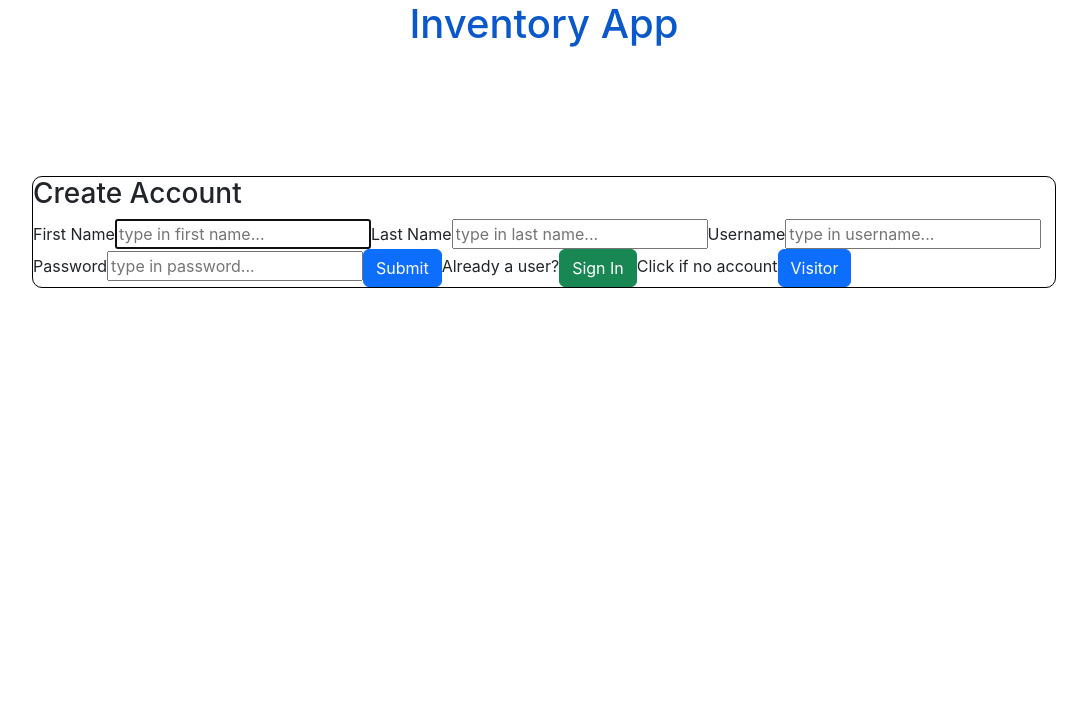
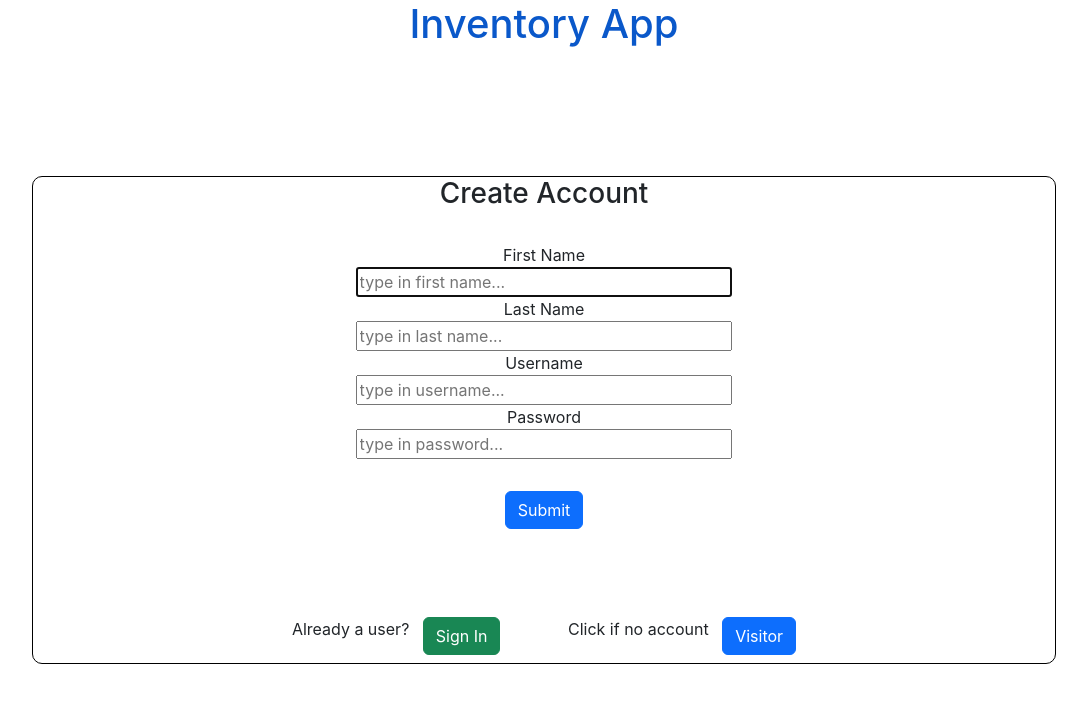
Before and after one commit to jangoflyte/z-prefix-frontend, a React (Create React App) app in the folder z-frontend/: page / in a window 1280 px wide. Shown: the top 702 px of the page, without its empty margins (96-1183 px from the left). Built offline with nearby package versions, Linux system fonts and the light colour scheme.

Commit message:
fixed somestyling

```diff
--- a/z-frontend/src/components/AddItem.js
+++ b/z-frontend/src/components/AddItem.js
@@ -2,6 +2,14 @@ import React, {useContext, useState} from 'react';
 import { InventoryContext } from '../App';
 import Button from "react-bootstrap/Button";
 import Modal from "react-bootstrap/Modal";
+import styled from 'styled-components';
+
+const StyledBody = styled.div`
+  display: flex;
+  justify-content: center;
+  flex-wrap: wrap;
+  flex-direction: column;
+`
 
 const AddItemModal = (props) => {
     const {currentUser} = useContext(InventoryContext);
@@ -42,6 +50,7 @@ const AddItemModal = (props) => {
         <Modal.Title id="contained-modal-title-vcenter">Add Item</Modal.Title>
       </Modal.Header>
       <Modal.Body>
+        <StyledBody>
           <label htmlFor="name">Item Name</label>
           <input
             type="text"
@@ -61,10 +70,13 @@ const AddItemModal = (props) => {
             name="quantity"
             onChange={(e) => setQuantity(e.target.value)}
           ></input>
+        </StyledBody>
       </Modal.Body>
       <Modal.Footer>
         <Button onClick={props.onHide}>Close</Button>
-        <Button variant="success" onClick={() => handleAddItem()}>Add</Button>
+        <Button variant="success" onClick={() => handleAddItem()}>
+          Add
+        </Button>
       </Modal.Footer>
     </Modal>
   );
--- a/z-frontend/src/components/AdminItems.js
+++ b/z-frontend/src/components/AdminItems.js
@@ -11,6 +11,7 @@ const StyledDiv = styled.div`
   border-radius: 3px;
   padding: 0.5em;
   margin: 1em;
+  margin-left: 10em;
   margin-right: 10em;
 `;
 
@@ -118,7 +119,7 @@ export const AdminItems = () => {
       >
         All Items
       </Button>
-      <h4>Number of items: {adminItems.length}</h4>
+      <h4 style={{textAlign: "center"}}>Number of items: {adminItems.length}</h4>
       <>
         {adminItems.map((item) => (
           <StyledDiv>
--- a/z-frontend/src/components/Items.js
+++ b/z-frontend/src/components/Items.js
@@ -8,6 +8,7 @@ const StyledDiv = styled.div`
   border-radius: 3px;
   padding: 0.5em;
   margin: 1em;
+  margin-left: 10em;
   margin-right: 10em;
 `;
 
--- a/z-frontend/src/components/Login.js
+++ b/z-frontend/src/components/Login.js
@@ -14,7 +14,27 @@ const StyledDiv = styled.div`
   margin-right: 10%;
   border-radius: 10px;
   border: 1px solid black;
+  text-align: center;
 `;
+
+const StyledBody = styled.div`
+  display: flex;
+  justify-content: center;
+  padding: 1em;
+  margin: 1em;
+  flex-wrap: wrap;
+  flex-direction: column;
+  margin-right: 30%;
+  margin-left: 30%;
+`;
+
+const StyledFoot = styled.div`
+  margin-top: 5em;
+  display: flex;
+  justify-content: center;
+  padding: 0.5em;
+
+`
 
 export const Login = () => {
     const navigate = useNavigate();
@@ -74,7 +94,7 @@ export const Login = () => {
           {toggle === true ? (
             <>
               <h3>Login to Account</h3>
-              <>
+              <StyledBody>
                 <label htmlFor="loginusername">Username</label>
                 <input
                   type="text"
@@ -92,15 +112,15 @@ export const Login = () => {
                   placeholder="type in password..."
                   required
                 />
+              </StyledBody>
               <Button type="submit" onClick={() => handleLoginUser()}>
                 Submit
               </Button>
             </>
-            </>
           ) : (
             <>
               <h3>Create Account</h3>
-              <>
+              <StyledBody>
                 <label htmlFor="firstname">First Name</label>
                 <input
                   type="text"
@@ -134,21 +154,34 @@ export const Login = () => {
                   placeholder="type in password..."
                   required
                 />
+              </StyledBody>
               <Button type="submit" onClick={() => handleCreateUser()}>
                 Submit
               </Button>
             </>
-            </>
           )}
-
+          <StyledFoot>
             <label htmlFor="signin">Already a user?</label>
-          <Button variant="success" type="submit" name="signin" onClick={() => handleLogin()}>
+            &nbsp;&nbsp;&nbsp;
+            <Button
+              variant="success"
+              type="submit"
+              name="signin"
+              onClick={() => handleLogin()}
+            >
               Sign In
             </Button>
+            &nbsp;&nbsp;&nbsp;&nbsp;&nbsp;&nbsp;&nbsp;&nbsp;&nbsp;&nbsp;&nbsp;&nbsp;&nbsp;&nbsp;&nbsp;
             <label htmlFor="visitor">Click if no account</label>
-          <Button type="submit" name="visitor" onClick={() => navigate("/items")}>
+            &nbsp;&nbsp;&nbsp;
+            <Button
+              type="submit"
+              name="visitor"
+              onClick={() => navigate("/items")}
+            >
               Visitor
             </Button>
+          </StyledFoot>
         </form>
       </StyledDiv>
     );
```
Lines whose indentation alone changed are shown as unchanged.
